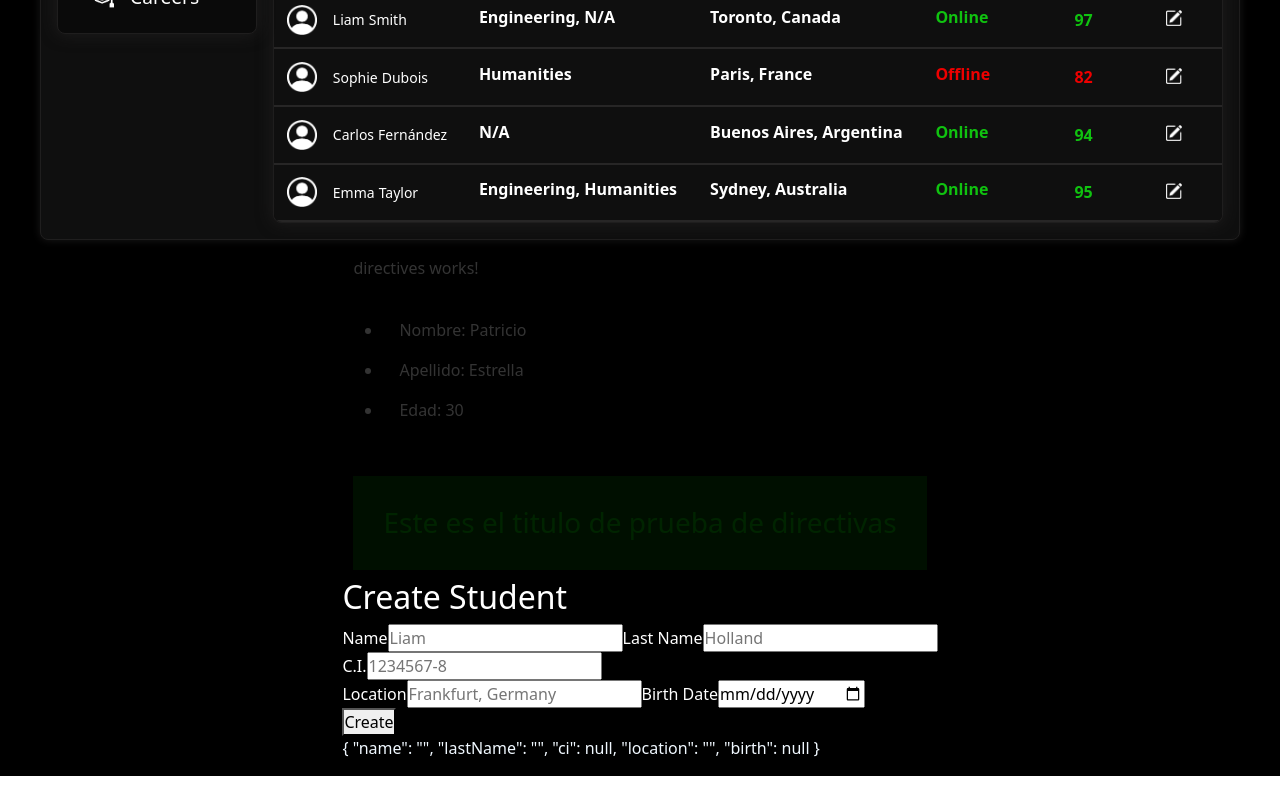
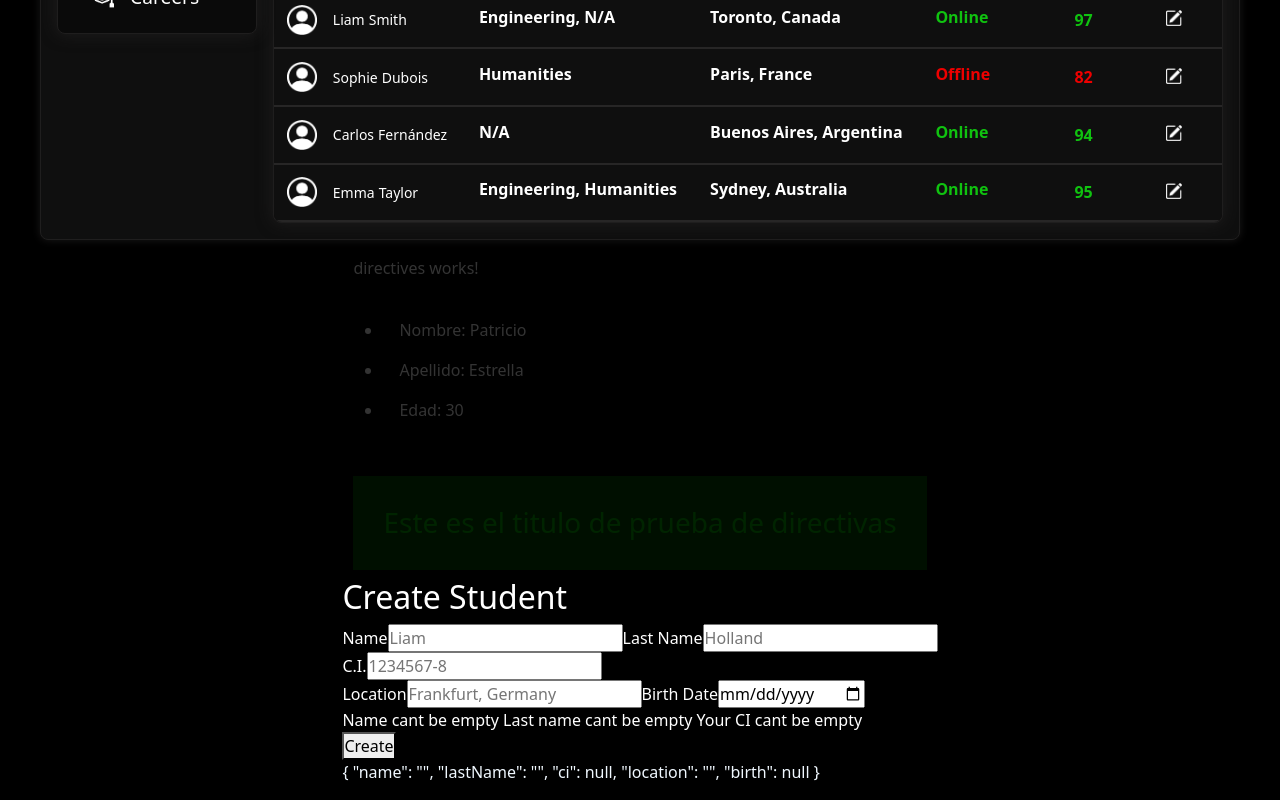
Before and after one commit to FMachado8599/Usetilities, an Angular app: page / in a window 1280 px wide. Shown: the part 389-1189 px from the top of the page. Before the commit the page ends 1165 px from the top, so only its background shows below. Built offline with nearby package versions, Linux system fonts and the light colour scheme.

Commit message:
Added: New student form Validators

```diff
--- a/src/app/form-create-student/form-create-student.component.html
+++ b/src/app/form-create-student/form-create-student.component.html
@@ -35,7 +35,36 @@
     <label for="birth">Birth Date</label>
     <input type="date" placeholder="" formControlName="birth" required />
   </div>
-  <button type="submit">Create</button>
+  <div class="form-create-student-submition">
+    <div class="form-create-student-submition-errors">
+      <!-- NAME -->
+      <span *ngIf="this.newStudentForm.get('name')?.errors?.['required']">
+        Name cant be empty
+      </span>
+      <span *ngIf="this.newStudentForm.get('name')?.errors?.['minlength']">
+        Name cant be less than 3 characters
+      </span>
+      <span *ngIf="this.newStudentForm.get('name')?.errors?.['maxlength']">
+        Name cant be more than 20 characters
+      </span>
+      <!-- LAST NAME -->
+      <span *ngIf="this.newStudentForm.get('lastName')?.errors?.['required']">
+        Last name cant be empty
+      </span>
+      <span *ngIf="this.newStudentForm.get('lastName')?.errors?.['minlength']">
+        Last name cant be less than 3 characters
+      </span>
+      <span *ngIf="this.newStudentForm.get('lastName')?.errors?.['maxlength']">
+        Last name cant be more than 20 characters
+      </span>
+      <!-- CI -->
+      <span *ngIf="this.newStudentForm.get('ci')?.errors?.['required']">
+        Your CI cant be empty
+      </span>
+
+    </div>
+    <button type="submit" class="form-create-student-submition-button">Create</button>
+  </div>
 </form>
 <div style="color: aliceblue">
   {{ newStudentForm.value | json }}
--- a/src/app/form-create-student/form-create-student.component.ts
+++ b/src/app/form-create-student/form-create-student.component.ts
@@ -14,10 +14,10 @@ export class FormCreateStudentComponent {
   constructor(private fb: FormBuilder) {
     this.newStudentForm = this.fb.group({
       name: ['', [Validators.required, Validators.minLength(5), Validators.maxLength(20)]],
-      lastName: [''],
-      ci: [null],
+      lastName: ['', [Validators.required, Validators.minLength(5), Validators.maxLength(20)]],
+      ci: [null, [Validators.required]],
       location: [''],
-      birth: [null],
+      birth: [null, [Validators.required]],
     });
   }
 
```
